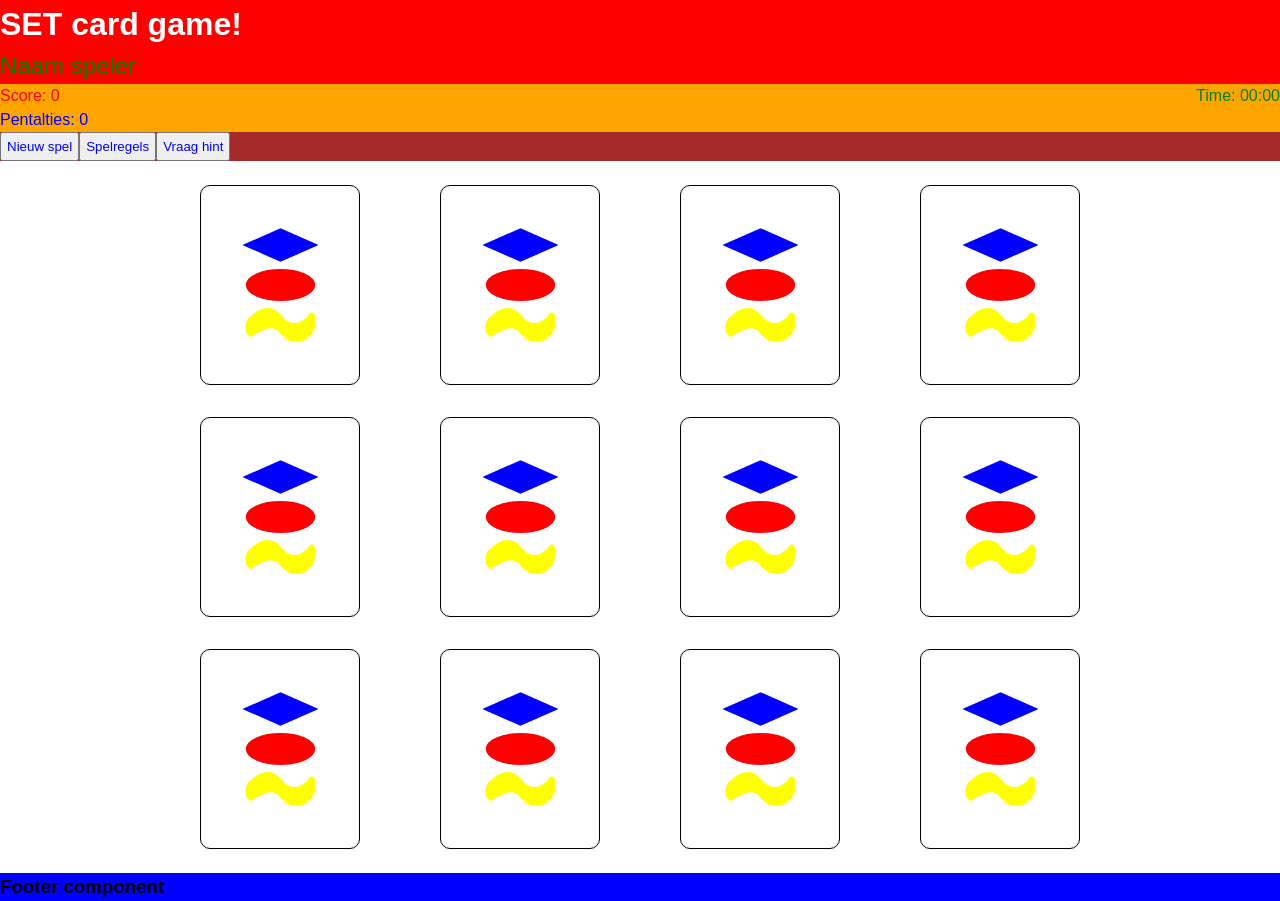
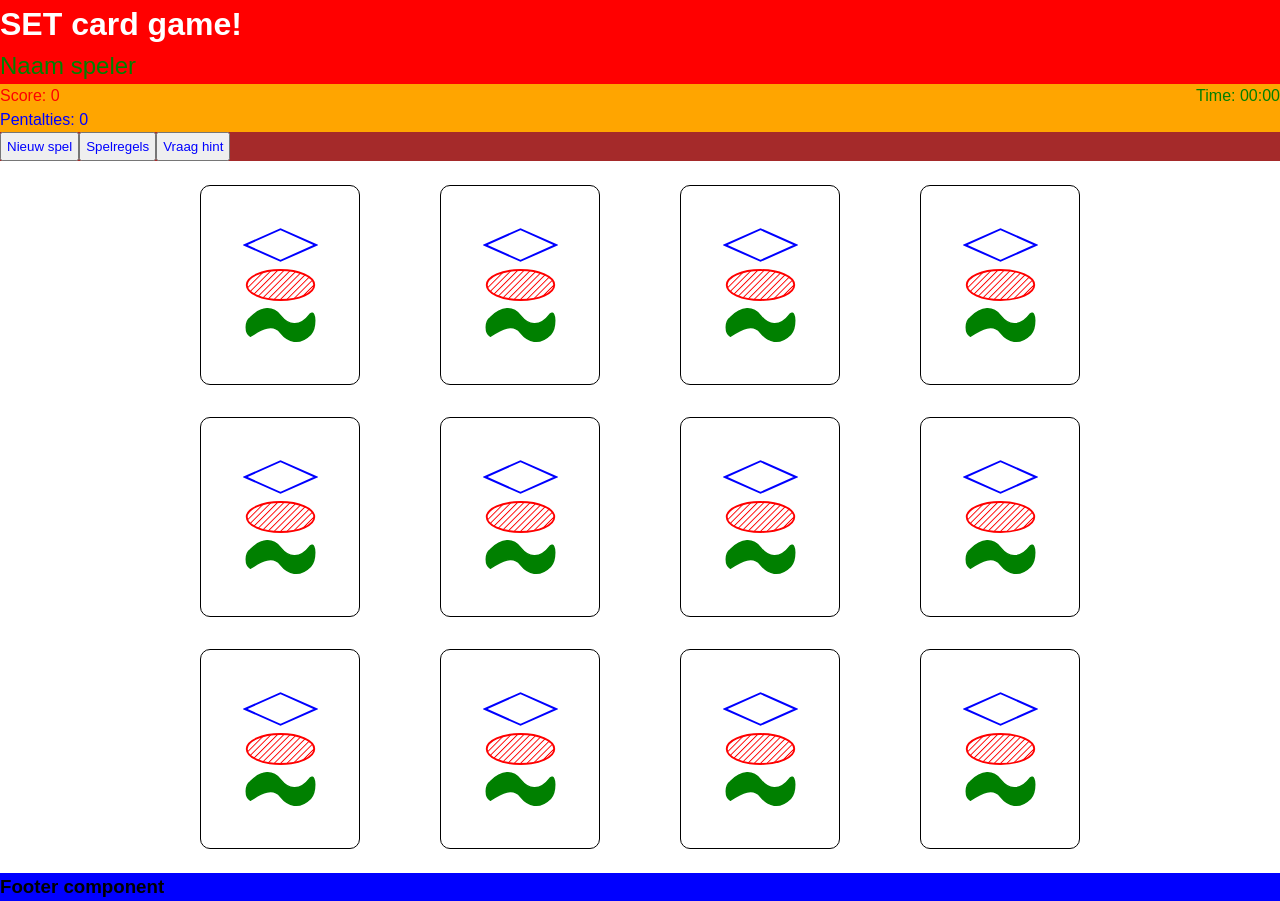
Before and after one commit to RobVerplanke/set-card-game, a React (Vite) app: page / in a window 1280 px wide. Built offline with nearby package versions, Linux system fonts and the light colour scheme.

Commit message:
chore: create card symbols and fill options

```diff
--- a/src/components/Card/Card.tsx
+++ b/src/components/Card/Card.tsx
@@ -9,17 +9,14 @@ import styles from './Card.module.css'; // CSS module
 export default function Card({ index }: CardProps) {
   return (
     <div className={styles.card}>
-      <Diamond color="blue" fill="blue" />
-      {/* <Diamond color="blue" fill="blue" />
-      <Diamond color="blue" fill="blue" /> */}
+      <Diamond color="blue" fill="empty" />
+      {/* <Diamond color="blue" fill="solid" /> */}
 
-      <Oval color="red" fill="red" />
-      {/* <Oval color="red" fill="red" />
-      <Oval color="red" fill="none" /> */}
+      {/* <Oval color="red" fill="empty" /> */}
+      <Oval color="red" fill="striped" />
 
-      <Squiggle color="yellow" fill="yellow" />
-      {/* <Squiggle color="yellow" fill="yellow" />
-      <Squiggle color="yellow" fill="yellow" /> */}
+      {/* <Squiggle color="yellow" fill="striped" /> */}
+      <Squiggle color="green" fill="solid" />
     </div>
   );
 }
--- a/src/components/symbols/Diamond.tsx
+++ b/src/components/symbols/Diamond.tsx
@@ -1,12 +1,32 @@
 import type { SymbolProps } from '../../types/Card';
 
 export default function Diamond({ color, fill }: SymbolProps) {
+  const fillColor =
+    fill === 'solid'
+      ? color
+      : fill === 'empty'
+        ? 'none'
+        : 'url(#stripesDiamonds)';
   return (
     <svg viewBox="5 5 190 90" xmlns="http://www.w3.org/2000/svg">
+      <defs>
+        <pattern
+          id="stripesDiamonds"
+          width="12"
+          height="8"
+          patternUnits="userSpaceOnUse"
+          patternTransform="rotate(45)"
+        >
+          <line x1="0" y1="0" x2="0" y2="8" stroke={color} strokeWidth="5" />
+        </pattern>
+      </defs>
+
       <polygon
         points="10,50 100,90 190,50 100,10"
         strokeWidth="5"
-        fill={fill}
+        // fill="url(#stripesDiamonds)" // Striped
+        // fill="white" // Empty
+        fill={fillColor} // Color filled
         stroke={color}
       />
     </svg>
--- a/src/components/symbols/Oval.tsx
+++ b/src/components/symbols/Oval.tsx
@@ -1,6 +1,9 @@
 import type { SymbolProps } from '../../types/Card';
 
 export default function Oval({ color, fill }: SymbolProps) {
+  const fillColor =
+    fill === 'solid' ? color : fill === 'empty' ? 'none' : 'url(#stripesOval)';
+
   return (
     <svg
       viewBox="0 0 200 100"
@@ -8,12 +11,24 @@ export default function Oval({ color, fill }: SymbolProps) {
       height="40"
       xmlns="http://www.w3.org/2000/svg"
     >
+      <defs>
+        <pattern
+          id="stripesOval"
+          width="12"
+          height="8"
+          patternUnits="userSpaceOnUse"
+          patternTransform="rotate(45)"
+        >
+          <line x1="0" y1="0" x2="0" y2="8" stroke={color} strokeWidth="5" />
+        </pattern>
+      </defs>
+
       <ellipse
         cx="100"
         cy="50"
         rx="90"
         ry="40"
-        fill={fill}
+        fill={fillColor}
         stroke={color}
         strokeWidth="5"
       />
--- a/src/components/symbols/Squiggle.tsx
+++ b/src/components/symbols/Squiggle.tsx
@@ -1,8 +1,26 @@
 import type { SymbolProps } from '../../types/Card';
 
 export default function Squiggle({ color, fill }: SymbolProps) {
+  const fillColor =
+    fill === 'solid'
+      ? color
+      : fill === 'empty'
+        ? 'none'
+        : 'url(#stripesSquiggle)';
+
   return (
     <svg viewBox="0 0 200 100" xmlns="http://www.w3.org/2000/svg">
+      <defs>
+        <pattern
+          id="stripesSquiggle"
+          width="12"
+          height="8"
+          patternUnits="userSpaceOnUse"
+          patternTransform="rotate(45)"
+        >
+          <line x1="0" y1="0" x2="0" y2="8" stroke={color} strokeWidth="5" />
+        </pattern>
+      </defs>
       <path
         d="M 20,30
         C 50,0 80,0 100,25
@@ -12,7 +30,7 @@ export default function Squiggle({ color, fill }: SymbolProps) {
         C 80,45 50,60 20,80
         C 5,73 5,40 20,30
         Z"
-        fill={fill}
+        fill={fillColor}
         stroke={color}
         strokeWidth="4"
       />
```
